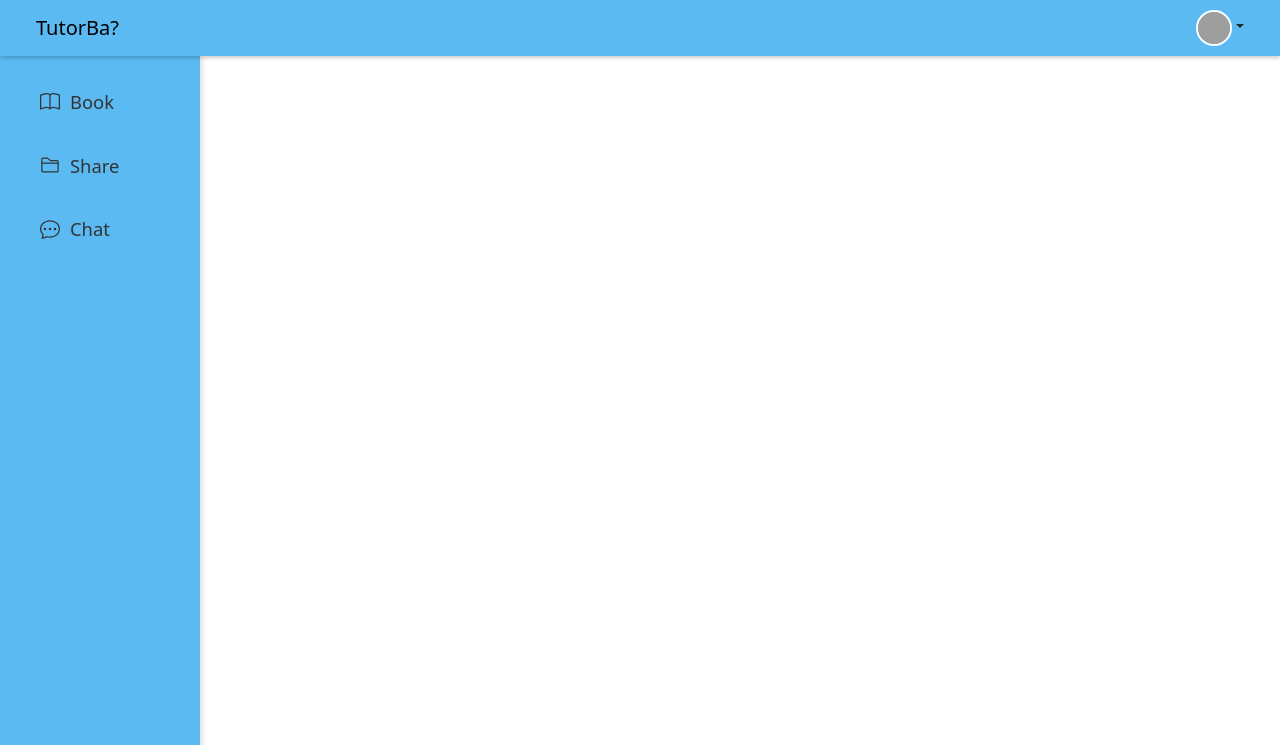
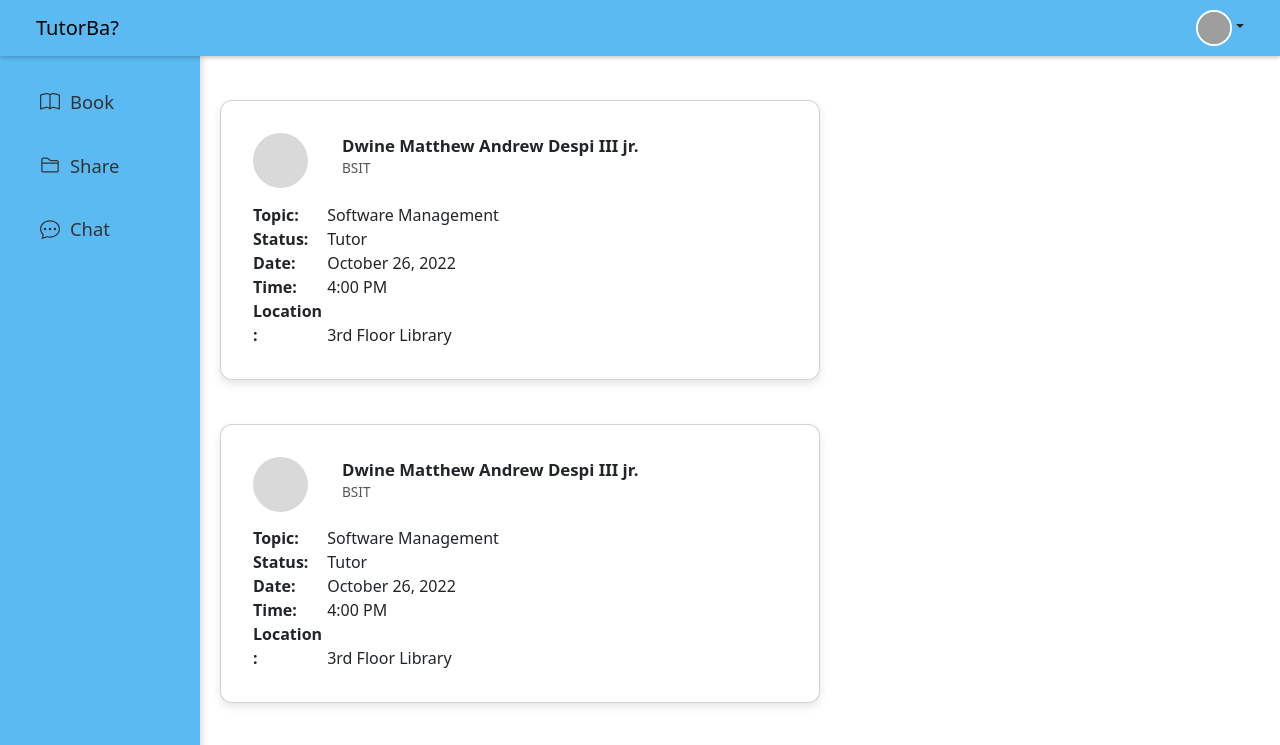
Before and after one commit to diVelarde/TutorBa, a React app in the folder frontend/: page / in a window 1280 px wide. Shown: the top 745 px of the page. Built offline with nearby package versions, Linux system fonts and the light colour scheme; grey boxes are pictures that could not be loaded; the HTML template or start-up script is replaced by a standard one.

Commit message:
postcard component, but properly centered yet

```diff
--- /dev/null
+++ b/frontend/src/App.css
@@ -0,0 +1,12 @@
+.feed-container {
+  margin-left: 200px;
+  margin-top: 80px;
+  padding: 20px;
+  display: flex;
+  flex-direction: column;
+  justify-content: center;
+  width: 100%;
+  max-width: 700px;
+  display: flex;
+  gap: 20px;
+}
--- a/frontend/src/App.jsx
+++ b/frontend/src/App.jsx
@@ -1,12 +1,23 @@
 import 'bootstrap/dist/css/bootstrap.min.css';
-import Header from './Header.jsx';
-import SideBar from './SideBar.jsx';
+import './App.css';
+
+import Header from './components/Header.jsx';
+import SideBar from './components/SideBar.jsx';
+import PostCard from './components/PostCard.jsx';
 
 function App() {
     return(
         <>
             <Header />
             <SideBar />
+
+            <div className="feed-container">
+
+                <PostCard />
+                <PostCard />
+                <PostCard />
+
+            </div>
         </>
     )
 }
--- /dev/null
+++ b/frontend/src/components/PostCard.jsx
@@ -0,0 +1,79 @@
+import React from "react";
+import Card from "react-bootstrap/Card";
+import Row from "react-bootstrap/Row";
+import Col from "react-bootstrap/Col";
+
+const styles = () => (
+  <style>{`
+    .post-card {
+      width: 600px;
+      border-radius: 12px;
+      padding: 1rem;
+      margin-bottom: 1.5rem;
+      box-shadow: 0 4px 8px rgba(0,0,0,0.10);
+      background-color: #ffffff;
+      transition: 0.2s;
+    }
+
+    .post-card:hover {
+      box-shadow: 0 6px 12px rgba(0,0,0,0.18);
+    }
+
+    .post-avatar {
+      width: 55px;
+      height: 55px;
+      border-radius: 50%;
+      background-color: #d9d9d9;
+      display: inline-block;
+      margin-right: 10px;
+    }
+
+    .post-title {
+      font-weight: 600;
+      font-size: 1.05rem;
+      margin: 0;
+    }
+
+    .post-subtitle {
+      font-size: 0.85rem;
+      color: #555;
+      margin-bottom: 1rem;
+    }
+
+    .post-label {
+      font-weight: 600;
+      width: 70px;
+      display: inline-block;
+    }
+  `}</style>
+);
+function PostCard() {
+  return (
+    <>
+      {styles()}
+      <Card className="post-card">
+        <Card.Body>
+          <Row>
+            <Col xs="auto">
+              <div className="post-avatar"></div>
+            </Col>
+            <Col>
+              <p className="post-title">Dwine Matthew Andrew Despi III jr.</p>
+              <p className="post-subtitle">BSIT</p>
+            </Col>
+          </Row>
+
+          <Row style={{ marginTop: "0.5rem" }}>
+            <Col xs={12}><span className="post-label">Topic:</span> Software Management</Col>
+            <Col xs={12}><span className="post-label">Status:</span> Tutor</Col>
+            <Col xs={12}><span className="post-label">Date:</span> October 26, 2022</Col>
+            <Col xs={12}><span className="post-label">Time:</span> 4:00 PM</Col>
+            <Col xs={12}><span className="post-label">Location:</span> 3rd Floor Library</Col>
+          </Row>
+        </Card.Body>
+      </Card>
+    </>
+  );
+}
+
+export default PostCard;
```
Also changed, not shown: frontend/src/components/Header.jsx (renamed from frontend/src/Header.jsx), frontend/src/components/SideBar.jsx (renamed from frontend/src/SideBar.jsx).
